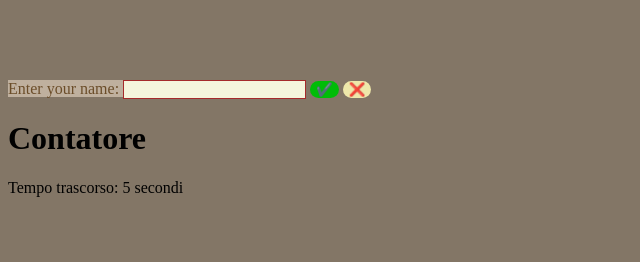
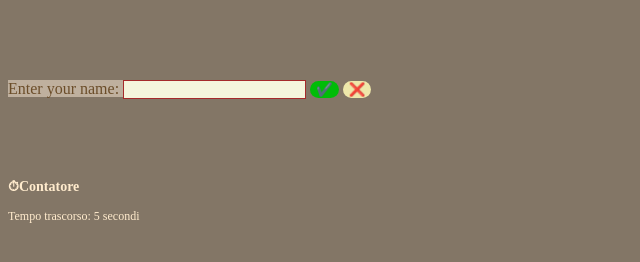
Before and after one commit to palmieri24/U2-W3-D2, a plain HTML site: page index.html in a window 1280 px wide. Shown: the whole page, without its empty margins (0-640 px from the left). Drawn offline with Linux system fonts and the light colour scheme.

Commit message:
fixed all

```diff
--- a/index.html
+++ b/index.html
@@ -16,7 +16,7 @@
       </div>
     </form>
 
-    <h1>Contatore</h1>
+    <h3>⏱Contatore</h3>
     <p>Tempo trascorso: <span id="timeCounter">0</span> secondi</p>
 
     <script src="./script.js"></script>
--- a/style.css
+++ b/style.css
@@ -37,3 +37,14 @@ input {
 #resetButton:hover {
   background-color: rgba(255, 228, 196, 0.636);
 }
+
+h3 {
+  margin-top: 5rem;
+  font-size: 14px;
+  color: blanchedalmond;
+}
+
+p {
+  color: blanchedalmond;
+  font-size: 12px;
+}
```
